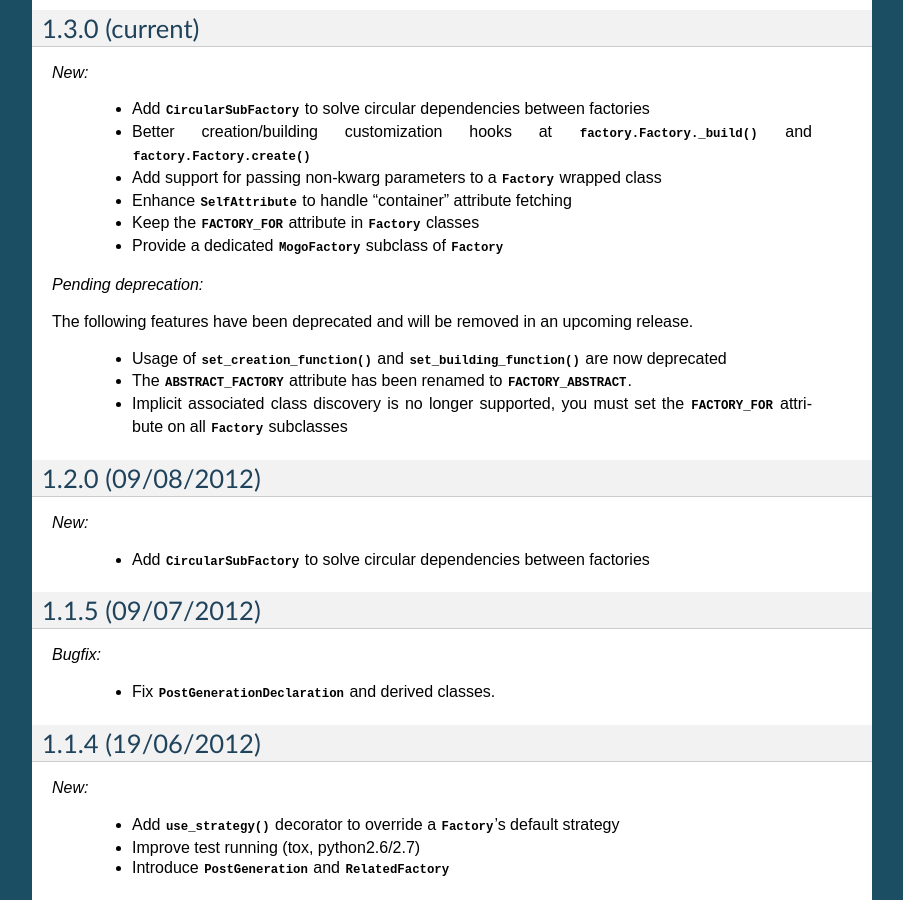
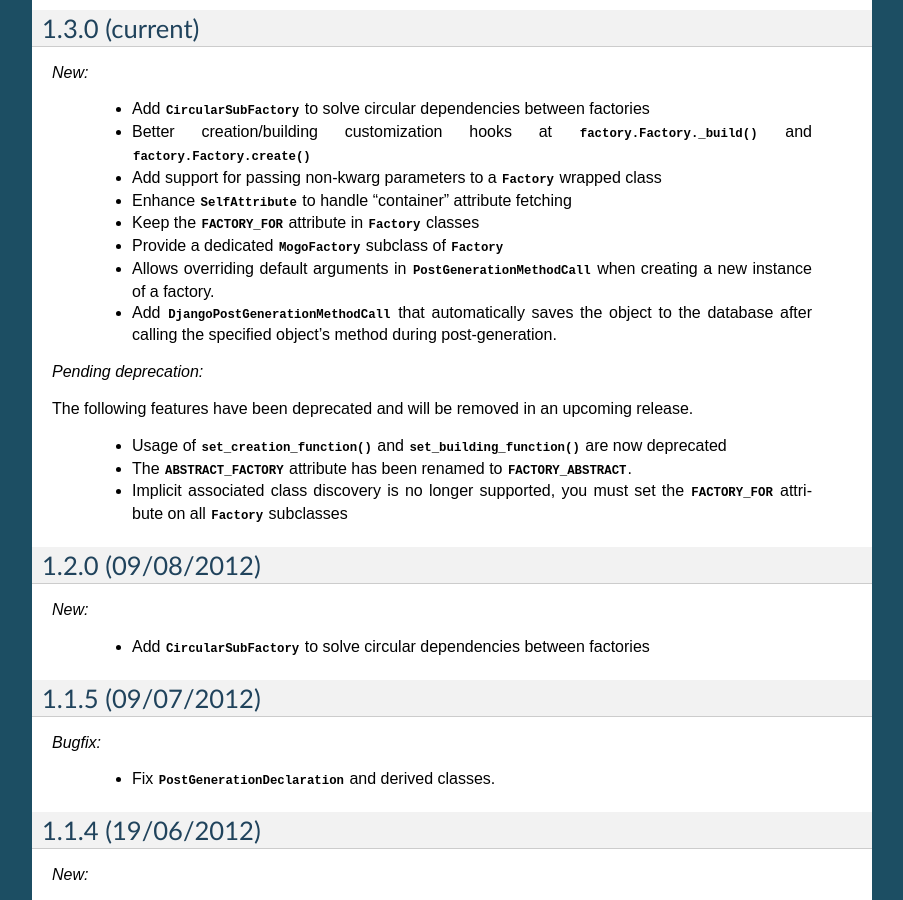
Before and after one commit to FactoryBoy/factory_boy, a Sphinx documentation site: the page built from docs/changelog.rst, in a window 1280 px wide and 900 px high, scrolled down 489 px. Shown: the whole window, without its empty margins (198-1101 px from the left). Built offline with Sphinx 7.4.7, drawn with Linux system fonts in a browser that asks for light colours.

Commit message:
Updates the changelog.

```diff
--- a/docs/changelog.rst
+++ b/docs/changelog.rst
@@ -32,6 +32,12 @@ ChangeLog
     - Enhance :class:`~factory.SelfAttribute` to handle "container" attribute fetching
     - Keep the :attr:`~factory.Factory.FACTORY_FOR` attribute in :class:`~factory.Factory` classes
     - Provide a dedicated :class:`~factory.MogoFactory` subclass of :class:`~factory.Factory`
+    - Allows overriding default arguments in
+      :class:`~factory.PostGenerationMethodCall` when creating a new
+      instance of a factory.
+    - Add :class:`~factory.DjangoPostGenerationMethodCall` that
+      automatically saves the object to the database after calling the
+      specified object's method during post-generation.
 
 *Pending deprecation:*
 
```
